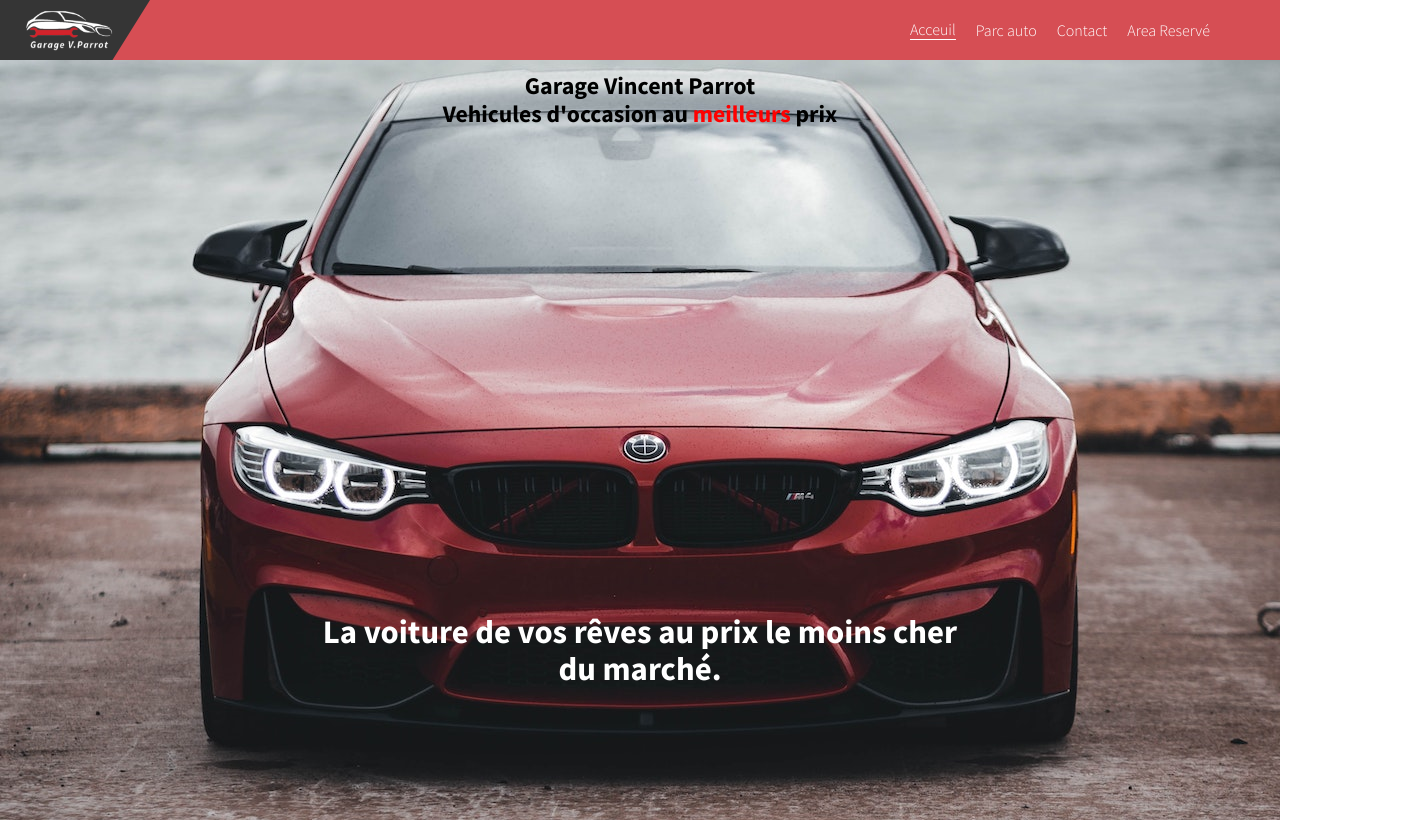
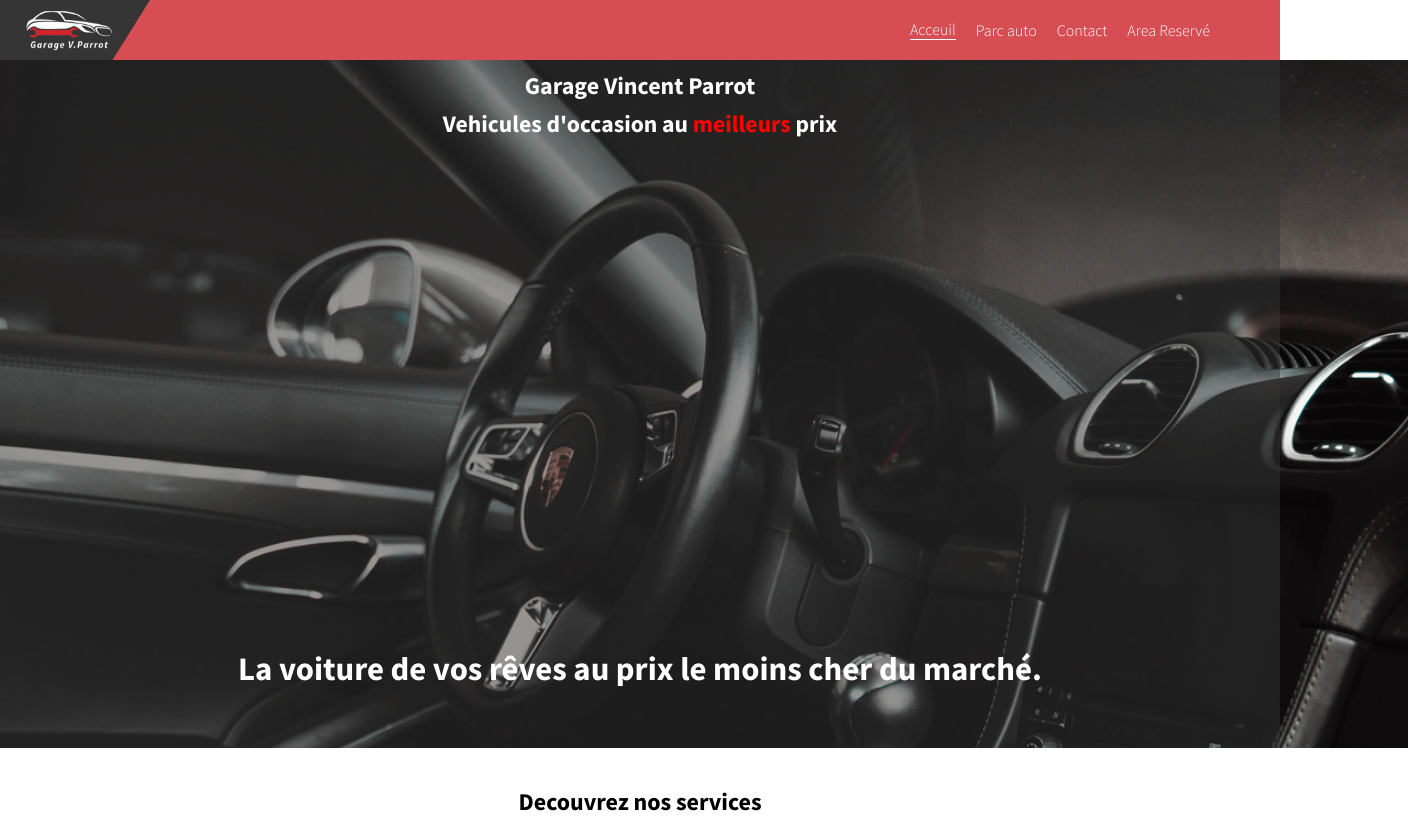
Before and after one commit to MarcoFormante/newGarageVincentParrot, a React (Create React App) app: page / in a window 1280 px wide. Shown: the top 822 px of the page, 1408 px wide, since content can reach past the window. Built offline with nearby package versions, Linux system fonts and the light colour scheme; no server answers.

Commit message:
Hero image: change css and background image of Hero (home)

```diff
--- a/src/components/header/Header.js
+++ b/src/components/header/Header.js
@@ -2,7 +2,8 @@ import React, { useEffect, useState } from 'react'
 import Nav from './Nav'
 import MenuButton from './MenuButton';
 import { useNavigate } from 'react-router-dom';
-import { useSelector } from 'react-redux';
+import { useSelector, useDispatch } from 'react-redux';
+import { toggle } from '../Reducers/MenuToggleReducer';
 
 
 const Header = () => {
@@ -12,12 +13,13 @@ const Header = () => {
   const [lastScrollY, setLastScrolly] = useState(0);
   const navigate = useNavigate()
   const AdminMenuToggle = useSelector((state) => state.menuToggle.value)
-
+  const dispatch = useDispatch()
 
 
   //menu Toggle function (used by menuButton and nav_links)
   const handleMenu = () => {
     setMenuToggle(!menuToggle);
+    dispatch(toggle(false))
   }
 
 
@@ -32,6 +34,8 @@ const Header = () => {
   useEffect(() => {
     if (AdminMenuToggle === true) {
         setMenuToggle(false)
+    } else {
+      dispatch(toggle(false))
     }
   }, [AdminMenuToggle])
 
--- a/src/components/header/Nav.js
+++ b/src/components/header/Nav.js
@@ -10,7 +10,7 @@ const Nav = ({menuToggle,handleMenu,setMenuToggle}) => {
     const logout = () => {
         window.localStorage.removeItem("token");
         dispatch(remove())
-        setMenuToggle()
+        setMenuToggle(false)
     }
 
    //public Routes (all users)
--- a/src/components/pages/Home/AvisSection.js
+++ b/src/components/pages/Home/AvisSection.js
@@ -208,7 +208,7 @@ const ScoreBar = ({ scoreNum, totalStarsLength}) => {
     return (
         <div>
             <div className={'score_bar'} >
-                <span className={'score_num_bar'}>{scoreNum !== 5 ? scoreNum + " Stars"  : <span style={{color:"red"}}>{scoreNum + " Stars"}</span>}</span>
+                <span className={'score_num_bar'}>{scoreNum + " Stars"}</span>
                 <div className={'bar_outer'} ref={width}>
                     <div className={'bar_inner'} style={ (totalStarsLength && barWidth && width!==null)  ? { width: (((totalStarsLength * (barWidth  * 4 ))) / 100), maxWidth:  barWidth } : {width:0}}>
                         {/** dynamic bar that change the width fething dataScore from database */}
--- a/src/components/pages/Home/Services.js
+++ b/src/components/pages/Home/Services.js
@@ -34,7 +34,7 @@ const Services = () => {
         {services && services.map((service,index)=> <li key={"service_"+index+service.length}>{service}</li>)}
           </ul>
 
-      <p className={'txt_services txt_services_after_list'}>N’hésitez pas à nous <Link to={"/contact"}>contacter </Link>
+      <p className={'txt_services txt_services_after_list mar-top-50'}>N’hésitez pas à nous <Link to={"/contact"}>contacter </Link>
          si vous souhaitez obtenir plus d’informations. Notre équipe se tient à votre disposition pour répondre
         à toutes vos questions et vous fournir les reinseignements dont vous avez besoin.</p>
 
--- a/src/stylesheets/base/_helpers.scss
+++ b/src/stylesheets/base/_helpers.scss
@@ -101,6 +101,10 @@ ul{
 
 .mar-top-20{
     margin-top: 20px;
+}
+
+.mar-top-50{
+    margin-top: 50px;
 }
 
 
--- a/src/stylesheets/components/_car-card.scss
+++ b/src/stylesheets/components/_car-card.scss
@@ -60,9 +60,8 @@
     margin-left: 10px;
     @extend .hidden-scrollbar;
     @media screen and (min-width:(map-get($breakpoints,"large") + 1))  {
-        margin: 50px;
+        scroll-margin: 50px;
     }
-
 }
 
 
--- a/src/stylesheets/components/_page-title.scss
+++ b/src/stylesheets/components/_page-title.scss
@@ -5,6 +5,8 @@
   position: absolute;
  font-weight: bold;
  width: 100%;
+ color: $white-color;
+ z-index: 2;
 }
 
 .page_title{
@@ -12,7 +14,9 @@
 }
 
 .page_title_home{
-    padding-top: 40px;
+    padding-top: 50px;
+    color: $white-color;
+    z-index: 2;
 
 
     span{
--- a/src/stylesheets/index.css
+++ b/src/stylesheets/index.css
@@ -241,6 +241,8 @@ a.active {
   position: absolute;
   font-weight: bold;
   width: 100%;
+  color: #FFFFFF;
+  z-index: 2;
 }
 
 .page_title {
@@ -248,7 +250,9 @@ a.active {
 }
 
 .page_title_home {
-  padding-top: 40px;
+  padding-top: 50px;
+  color: #FFFFFF;
+  z-index: 2;
 }
 .page_title_home span {
   color: red;
@@ -308,7 +312,7 @@ h2.page_title_home {
 }
 @media screen and (min-width: 1025px) {
   .carCards_container {
-    margin: 50px;
+    scroll-margin: 50px;
   }
 }
 
@@ -952,13 +956,32 @@ header {
 pages: home
 */
 .hero_home {
-  height: 95vh;
-  background-image: url(/public/images/bkhome-mb.jpg);
+  height: 86vh;
+  background-image: url(/public/images/hero.jpg);
+  background-position: center;
+  background-repeat: no-repeat;
   background-position: center;
   background-size: cover;
+  width: 100vw;
+}
+@media screen and (min-width: 769px) {
+  .hero_home {
+    width: 110vw;
+    background-position: center -33vw;
+    background-size: cover;
+  }
+}
+.hero_home::after {
+  content: "";
+  width: 100vw;
+  height: 86vh;
+  background-color: #353535;
+  opacity: 0.5;
+  position: absolute;
+  z-index: 1;
 }
 .hero_home_caption {
-  width: 50%;
+  width: 70%;
   position: absolute;
   left: 50%;
   transform: translateX(-50%);
@@ -967,10 +990,12 @@ pages: home
   font-size: calc(20px + 1vw);
   color: #FFFFFF;
   font-weight: bold;
-}
-@media screen and (max-width: 420px) {
+  z-index: 2;
+}
+@media screen and (max-width: 769px) {
   .hero_home_caption {
     width: 80%;
+    bottom: 25%;
   }
 }
 
@@ -2077,6 +2102,10 @@ ul li {
   margin-top: 20px;
 }
 
+.mar-top-50 {
+  margin-top: 50px;
+}
+
 .mar-bot-20 {
   margin-bottom: 20px;
 }
--- a/src/stylesheets/pages/_home.scss
+++ b/src/stylesheets/pages/_home.scss
@@ -1,13 +1,32 @@
 //Home Image Hero
 .hero_home{
-    height: 95vh;
-    background-image: url(/public/images/bkhome-mb.jpg);
+    height: 86vh;
+    background-image: url(/public/images/hero.jpg);
+    background-position: center;
+    background-repeat: no-repeat;
     background-position: center;
     background-size: cover;
+    width: 100vw;
 
+    @media screen and (min-width:769px) {
+        width: 110vw;
+        background-position: center calc(-33vw);
+        background-size: cover;
+
+    }
+
+    &::after{
+        content: '';
+        width: 100vw;
+        height: 86vh;
+        background-color: $secondary_color;
+        opacity: 0.5;
+        position: absolute;
+        z-index: 1;
+    }
 
     &_caption{
-        width: 50%;
+        width: 70%;
         position: absolute;
         left: 50%;
         transform: translateX(-50%);
@@ -16,9 +35,11 @@
         font-size: calc(20px + 1vw);
         color: $white_color;
         font-weight: bold;
+        z-index: 2;
 
-        @media screen  and (max-width:420px){
+        @media screen  and (max-width:769px){
             width: 80%;
+            bottom: 25%;
         }
     }
 }
```
Also changed, not shown: public/images/hero.jpg (added), 1 other file (tests, documents, lock files or other folders).
